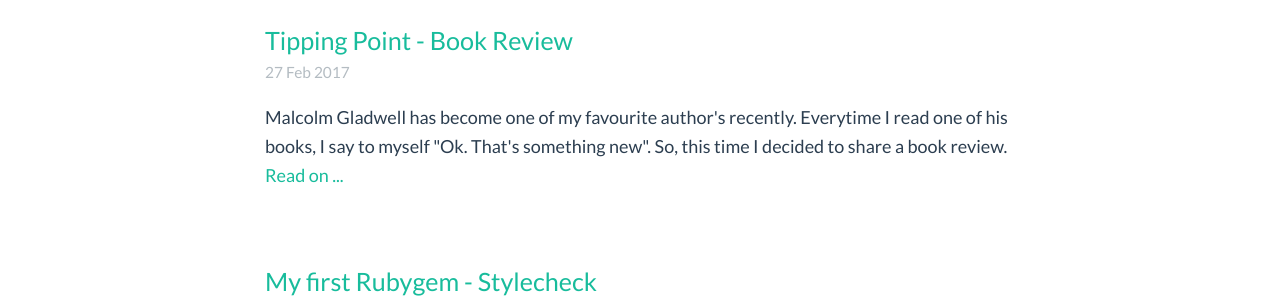
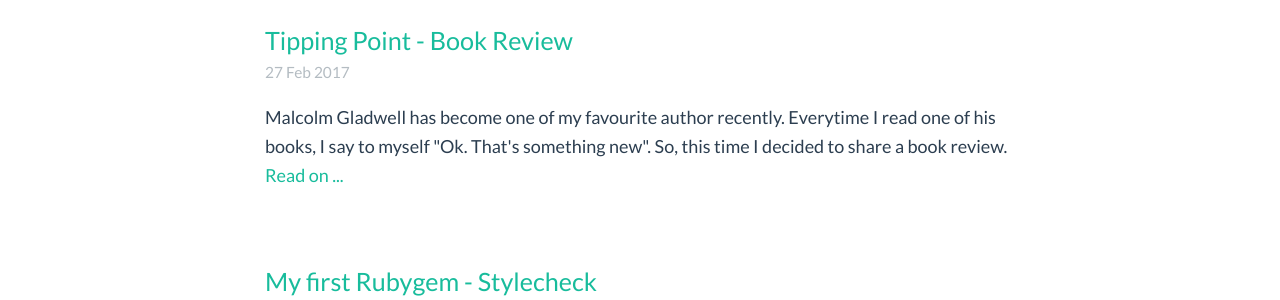
Before and after one commit to soumyaveer/soumyaveer.github.io, a Jekyll site: the page built from index.html, in a window 1280 px wide. Shown: the part 682-982 px from the top of the page. Built offline with Jekyll 4.4.1, drawn with Linux system fonts in a browser that asks for light colours; the list of posts is cut into pages by our own code.

```diff
--- a/_posts/2017-02-27-tipping-point-book-review.markdown
+++ b/_posts/2017-02-27-tipping-point-book-review.markdown
@@ -4,7 +4,7 @@ title: Tipping Point - Book Review
 date:  2017-02-27 13:00:00
 categories: main
 banner_image: "tippingpoint.jpeg"
-summary: Malcolm Gladwell has become one of my favourite author's recently. Everytime I read one of his books, I say to myself  "Ok. That's something new". So, this time I decided to share a book review.
+summary: Malcolm Gladwell has become one of my favourite author recently. Everytime I read one of his books, I say to myself  "Ok. That's something new". So, this time I decided to share a book review.
 ---
 
 > You know you’ve read a good book when you turn the last page and feel a little as if you have lost a friend  –Paul Sweeney
```
